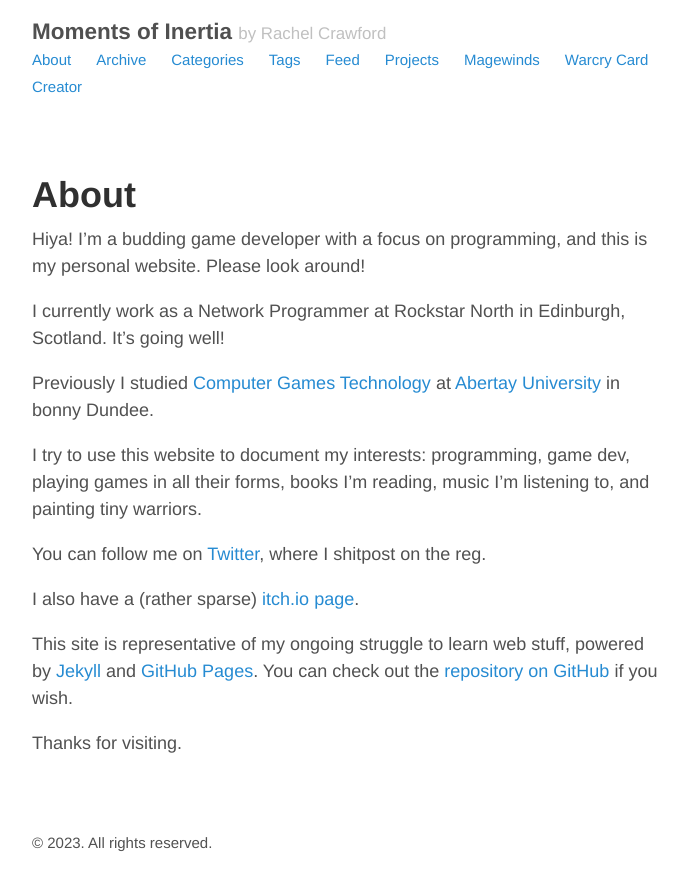
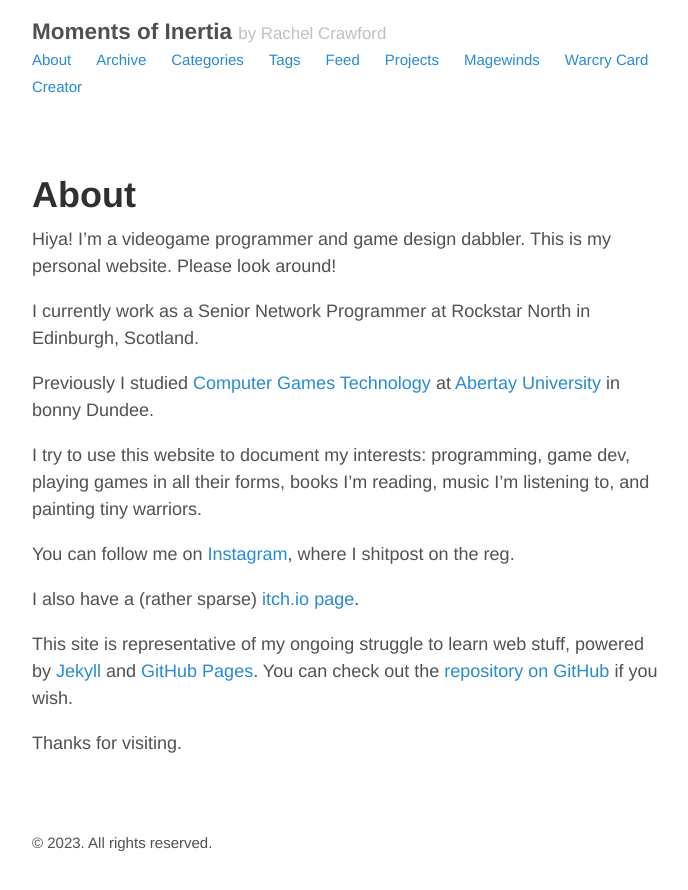
Before and after one commit to rachelnertia/rachelnertia.github.io, a Jekyll site: the page built from about.md, in a window 1280 px wide. Shown: the top 890 px of the page, without its empty margins (293-981 px from the left). Built offline with Jekyll 4.4.1, drawn with Linux system fonts in a browser that asks for light colours.

Commit message:
Update about.md

```diff
--- a/about.md
+++ b/about.md
@@ -3,15 +3,15 @@ layout: page
 title: About
 ---
 
-Hiya! I'm a budding game developer with a focus on programming, and this is my personal website. Please look around!
+Hiya! I'm a videogame programmer and game design dabbler. This is my personal website. Please look around!
 
-I currently work as a Network Programmer at Rockstar North in Edinburgh, Scotland. It's going well!
+I currently work as a Senior Network Programmer at Rockstar North in Edinburgh, Scotland.
 
 Previously I studied [Computer Games Technology](http://www.abertay.ac.uk/courses//ug/comopgamestech/) at [Abertay University](http://www.abertay.ac.uk/) in bonny Dundee.
 
 I try to use this website to document my interests: programming, game dev, playing games in all their forms, books I'm reading, music I'm listening to, and painting tiny warriors.
 
-You can follow me on [Twitter](https://twitter.com/nershly), where I shitpost on the reg.
+You can follow me on [Instagram](https://www.instagram.com/rachelnertia/), where I shitpost on the reg.
 
 I also have a (rather sparse) [itch.io page](http://inertia.itch.io/).
 
```
